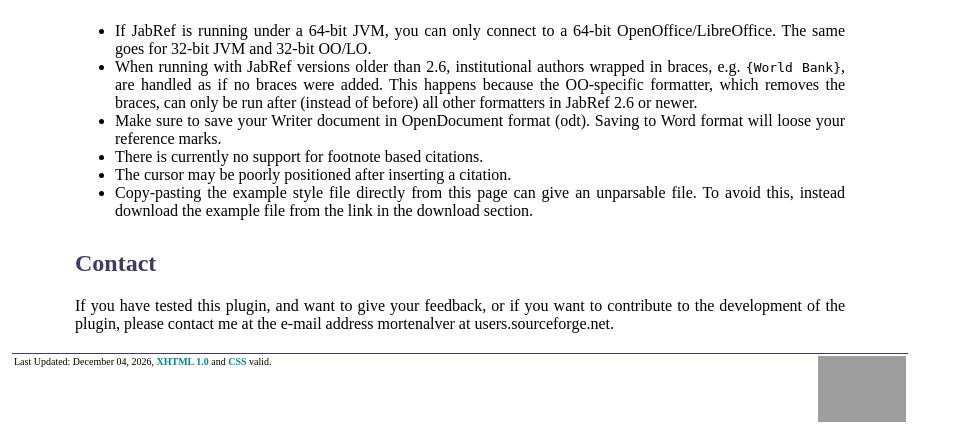
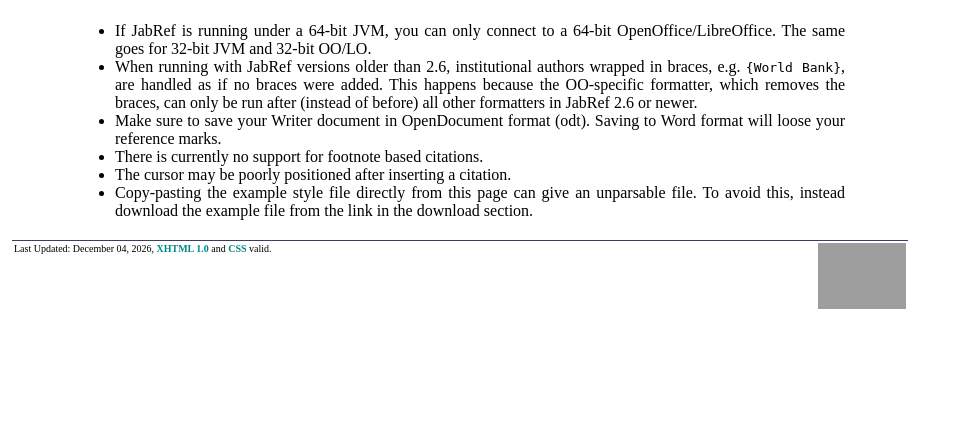
Before and after one commit to JabRef/htdocs, a PHP site: page /OOPlugin-jabref.php in a window 1280 px wide. Shown: the part 5925-6349 px from the top of the page, without its empty margins (0-959 px from the left). After the commit the page ends 6234 px from the top, so only its background shows below. Run offline with PHP 8.4, Linux system fonts and the light colour scheme; data that the repository does not hold is empty; grey boxes are pictures that could not be loaded.

Commit message:
Remove contact -> should be discoverable using the other menus of the homepage

```diff
--- a/OOPlugin-jabref.php
+++ b/OOPlugin-jabref.php
@@ -444,10 +444,6 @@ default=\format[AuthorLastFirst,AuthorAbbreviator,AuthorAndsReplacer]{\author}
         <li>Copy-pasting the example style file directly from this page can give an unparsable file. To avoid this, instead download the example file from the link in the download section.</li>
       </ul>
 
-      <h2>Contact</h2>
-
-      <p>If you have tested this plugin, and want to give your feedback, or if you want to contribute to the development of the plugin, please contact me at the e-mail address mortenalver at users.sourceforge.net.</p>
-
     </div>
     <?php include("footer.php"); ?>
   </div>
```
